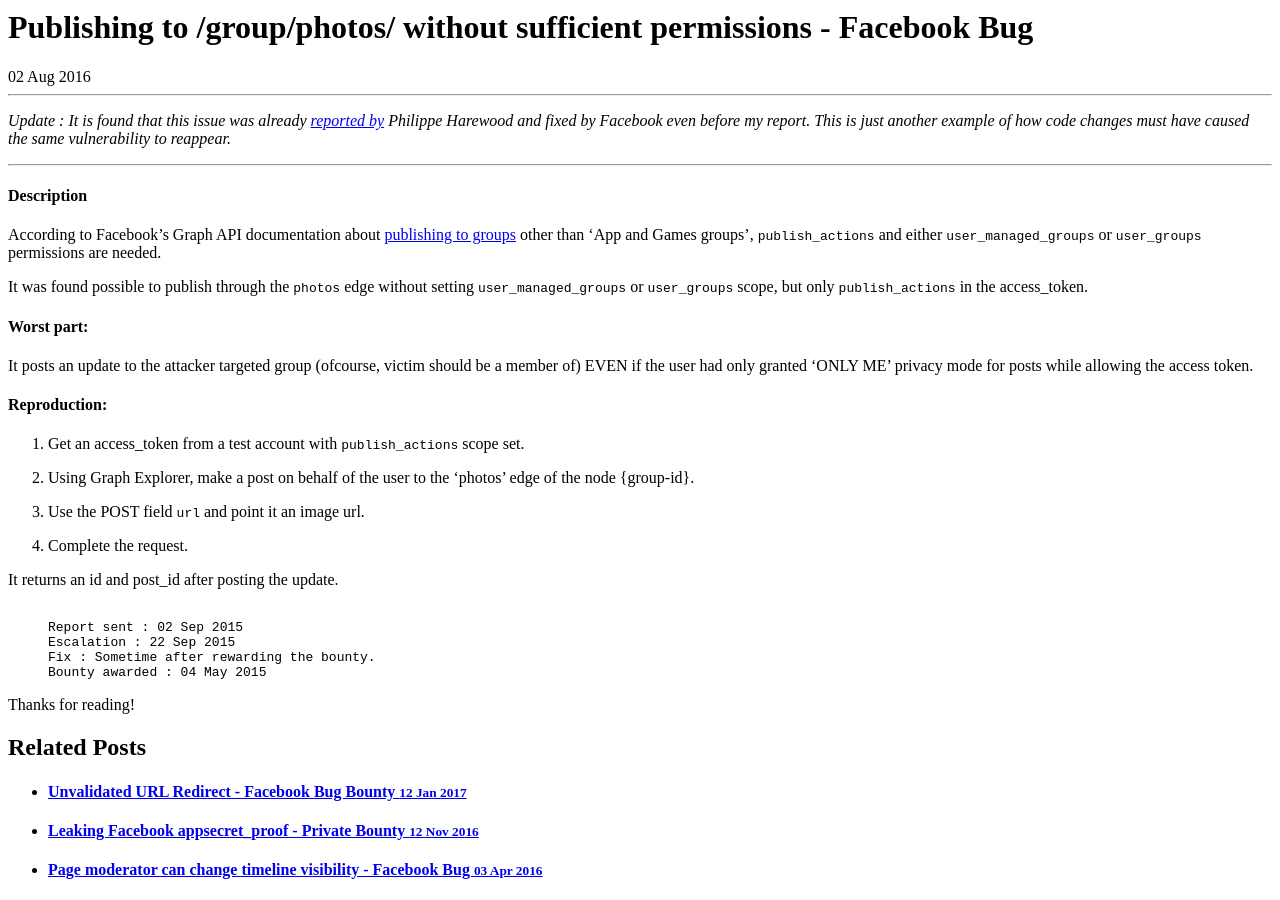
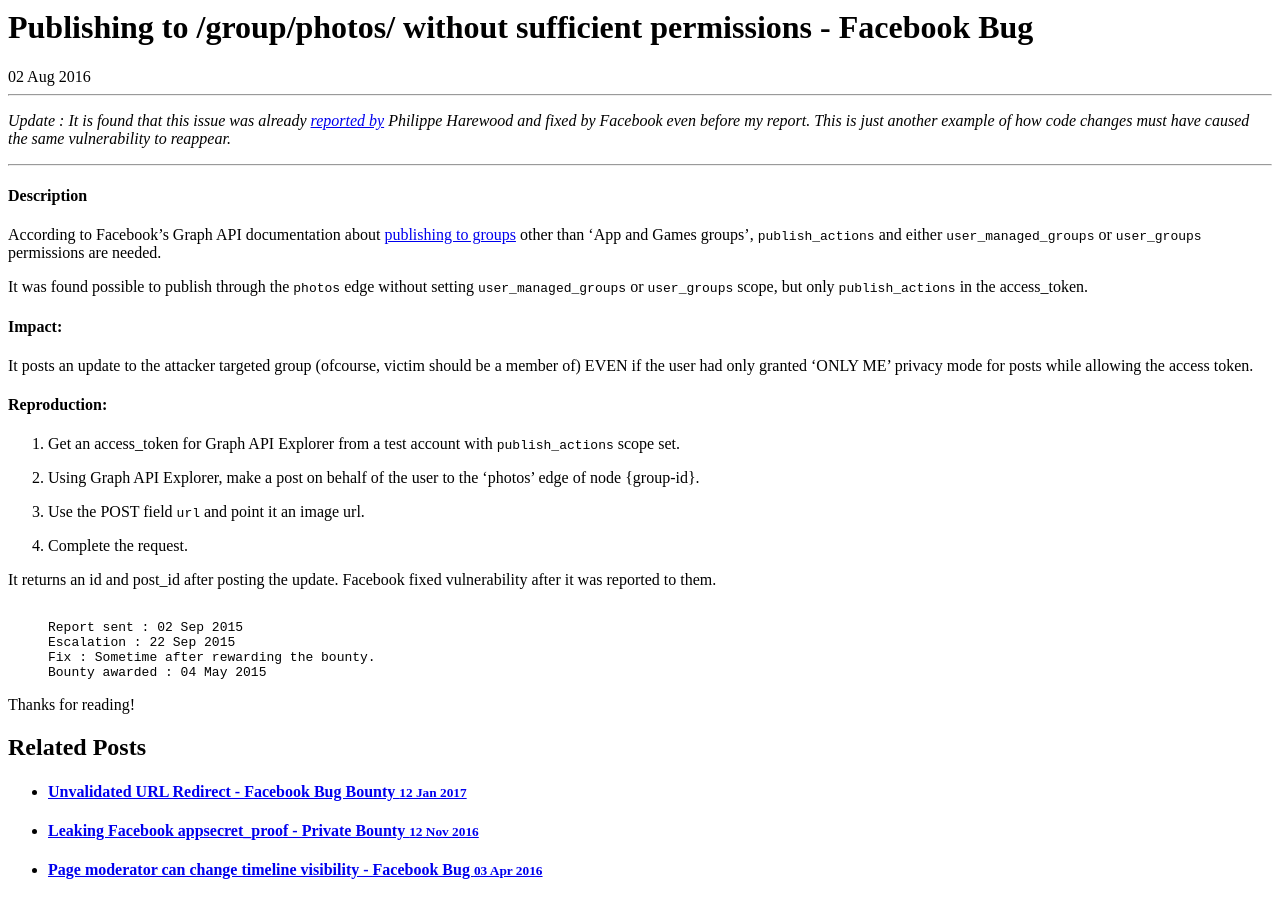
Before and after one commit to sahadnk72/sahadnk72.github.io, a Jekyll site: the page built from _posts/2016-08-02-posting-into-fb-groups.md, in a window 1280 px wide and 900 px high, scrolled down 782 px. Built offline with Jekyll 4.4.1, drawn with Linux system fonts in a browser that asks for light colours.

Commit message:
Update 2016-08-02-posting-into-fb-groups.md

```diff
--- a/_posts/2016-08-02-posting-into-fb-groups.md
+++ b/_posts/2016-08-02-posting-into-fb-groups.md
@@ -17,22 +17,22 @@ According to Facebook's Graph API documentation about <a href="https://developer
 
 It was found possible to publish through the `photos` edge without setting `user_managed_groups` or `user_groups` scope, but only `publish_actions` in the access_token.
 
-#### Worst part:
+#### Impact:
 
 It posts an update to the attacker targeted group (ofcourse, victim should be a member of) EVEN if the user had only granted 'ONLY ME' privacy mode for posts while allowing the access token.
 
 #### Reproduction:
 
 
-1. Get an access_token from a test account with `publish_actions` scope set.
+1. Get an access_token for Graph API Explorer from a test account with `publish_actions` scope set.
 
-2. Using Graph Explorer, make a post on behalf of the user to the 'photos' edge of the node {group-id}.
+2. Using Graph API Explorer, make a post on behalf of the user to the 'photos' edge of node {group-id}.
 
-2. Use the POST field `url` and point it an image url.
+3. Use the POST field `url` and point it an image url.
 
-3. Complete the request.
+4. Complete the request.
 
-It returns an id and post_id after posting the update.
+It returns an id and post_id after posting the update. Facebook fixed vulnerability after it was reported to them.
 
 {% highlight text %}
 Report sent : 02 Sep 2015
```
